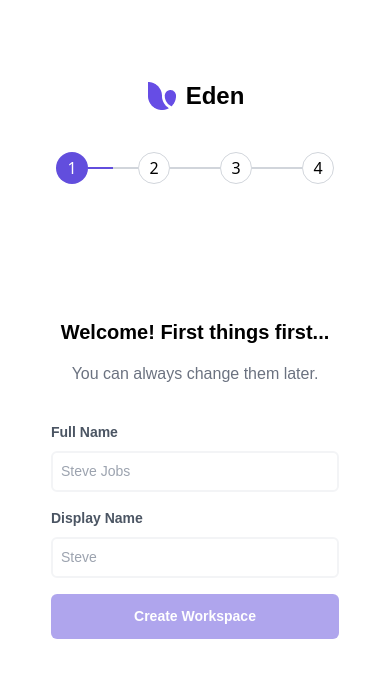
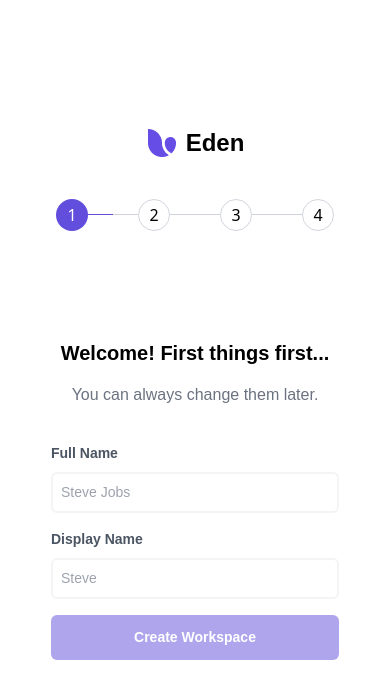
Before and after one commit to priyanka-gh/user-onboarding-flow, a React (Vite) app: page / in a window 390 px wide. Shown: the top 698 px of the page. Built offline with nearby package versions, Linux system fonts and the light colour scheme.

Commit message:
Responsiveness

```diff
--- a/src/pages/Onboarding.jsx
+++ b/src/pages/Onboarding.jsx
@@ -15,14 +15,14 @@ const Onboarding = () => {
 
   return (
     <div className="h-[100vh] grid place-items-center place-content-center">
-      <div className='flex flex-col items-center justify-center gap-10 fixed top-20'>
+      <div className='flex flex-col items-center justify-center gap-10 fixed top-[15%]'>
         <div className='flex gap-2 items-center justify-center '>
           <img src={logo} alt="" />
           <h1 className='text-2xl font-bold font-poppins'>Eden</h1>
         </div>
         <Stepper currentPage={currentPage} totalPages={totalPages}/>
       </div>
-      <div className="p-8 flex flex-col relative top-14">
+      <div className="p-8 flex flex-col relative top-[20%]">
         <FormPage nextPage={nextPage}/>
       </div>
     </div>
```
